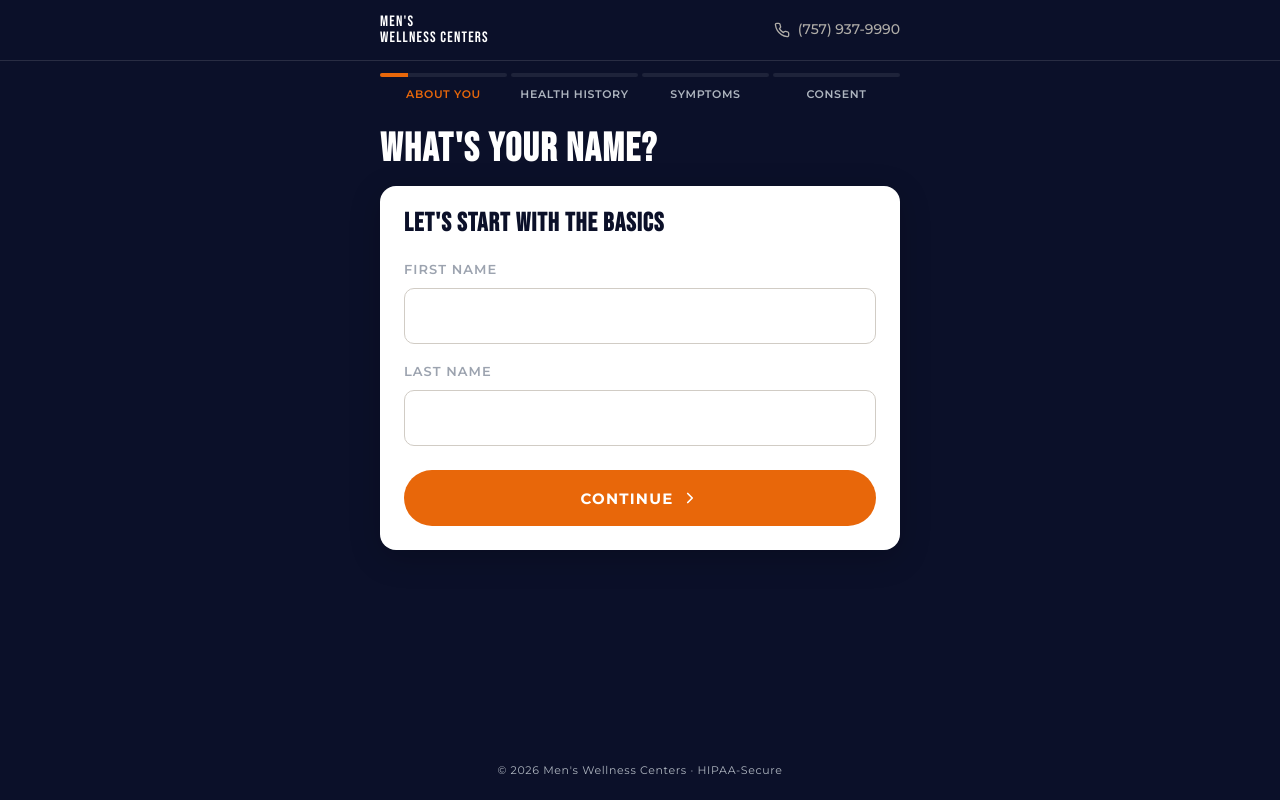
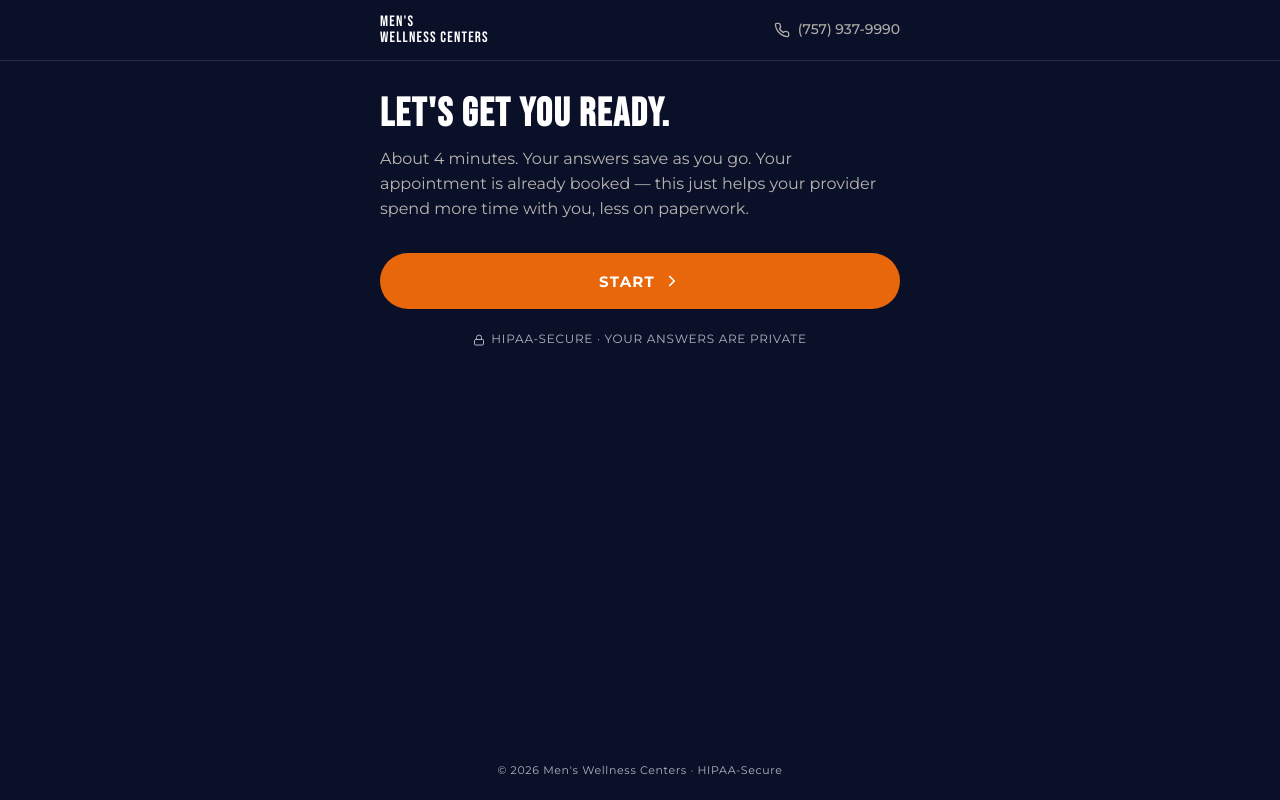
Before and after one commit to erobrien/mwcv3, a React (Vite) app: page /intake in a window 1280 px wide. Built offline with nearby package versions, Linux system fonts and the light colour scheme.

Commit message:
Changes
Co-authored-by: erobrien <15294529+erobrien@users.noreply.github.com>

```diff
--- a/src/intake/IntakeFlow.tsx
+++ b/src/intake/IntakeFlow.tsx
@@ -9,8 +9,10 @@ import {
 } from "@/store/intakeStore";
 import { TOTAL_STEPS, phaseForStep, type StepProps } from "@/types/intake";
 
-// Lazy-load each step so the entry chunk stays small
+// Lazy-load each step so the entry chunk stays small.
+// Step "0" is the welcome/intro screen — not counted in TOTAL_STEPS.
 const stepModules: Record<number, () => Promise<{ default: React.FC<StepProps> }>> = {
+  0: () => import("./steps/StepIntro"),
   1: () => import("./steps/Step01"),
   2: () => import("./steps/Step02"),
   3: () => import("./steps/Step03"),
@@ -29,17 +31,21 @@ const stepModules: Record<number, () => Promise<{ default: React.FC<StepProps> }
   16: () => import("./steps/Step16"),
   17: () => import("./steps/Step17"),
   18: () => import("./steps/Step18"),
-  19: () => import("./steps/Step19"),
-  20: () => import("./steps/Step20"),
 };
 
-const StepLoader = ({ step }: { step: number }) => {
+const StepLoader = ({
+  step,
+  onNext,
+  onBack,
+}: {
+  step: number;
+  onNext: () => void;
+  onBack: () => void;
+}) => {
   const Comp = useMemo(() => lazy(stepModules[step]), [step]);
-  const next = useIntakeStore((s) => s.nextStep);
-  const prev = useIntakeStore((s) => s.prevStep);
   return (
     <Suspense fallback={<div style={{ minHeight: 240 }} />}>
-      <Comp onNext={next} onBack={prev} />
+      <Comp onNext={onNext} onBack={onBack} />
     </Suspense>
   );
 };
@@ -50,8 +56,13 @@ const IntakeFlow = () => {
   const loadFromUrlParams = useIntakeStore((s) => s.loadFromUrlParams);
   const resetForm = useIntakeStore((s) => s.resetForm);
   const setStep = useIntakeStore((s) => s.setStep);
+  const nextStep = useIntakeStore((s) => s.nextStep);
   const prevStep = useIntakeStore((s) => s.prevStep);
   const reduceMotion = useReducedMotion();
+
+  // Local intro flag — independent of currentStep so the welcome screen can
+  // be shown before step 1 without breaking persistence/resume.
+  const [showIntro, setShowIntro] = useState(true);
 
   const directionRef = useRef<1 | -1>(1);
   const lastStepRef = useRef(currentStep);
@@ -65,28 +76,29 @@ const IntakeFlow = () => {
     if (!hasHydrated || urlLoadedRef.current) return;
     urlLoadedRef.current = true;
 
-    const beforeName = useIntakeStore.getState().about_you.full_legal_name;
+    const beforeFirst = useIntakeStore.getState().about_you.first_name;
     loadFromUrlParams();
 
     const after = useIntakeStore.getState();
     const hasUrl = typeof window !== "undefined" && window.location.search.length > 0;
 
-    if (
-      after.currentStep === 1 &&
-      hasResumableData(after) &&
-      !hasUrl &&
-      beforeName
-    ) {
-      setShowResume(true);
+    // If we have prior data, skip the intro screen and offer Resume.
+    if (hasResumableData(after) && !hasUrl) {
+      setShowIntro(false);
+      if (after.currentStep === 1 && beforeFirst) {
+        setShowResume(true);
+      }
+    } else if (hasUrl) {
+      // GHL deep-link with prefilled identity: skip intro
+      setShowIntro(false);
     }
     setResumeChecked(true);
   }, [hasHydrated, loadFromUrlParams]);
 
-  // Safari bfcache: re-hydrate from localStorage if the page was restored
+  // Safari bfcache rehydrate
   useEffect(() => {
     const onPageShow = (e: PageTransitionEvent) => {
       if (e.persisted) {
-        // Re-read persisted state and force a re-render via Zustand
         try {
           useIntakeStore.persist.rehydrate();
         } catch {
@@ -118,16 +130,36 @@ const IntakeFlow = () => {
     };
   }, []);
 
-  // Track direction for transitions + scroll to top + analytics
+  // Track direction + scroll + analytics
   useEffect(() => {
     directionRef.current = currentStep >= lastStepRef.current ? 1 : -1;
     lastStepRef.current = currentStep;
     if (typeof window !== "undefined") window.scrollTo(0, 0);
-    void import("@/lib/intakeAnalytics").then((m) => m.trackStepView(currentStep));
-  }, [currentStep]);
+    if (!showIntro) {
+      void import("@/lib/intakeAnalytics").then((m) => m.trackStepView(currentStep));
+    }
+  }, [currentStep, showIntro]);
 
-  const phaseIndex = phaseForStep(currentStep);
-  const showBack = currentStep > 1 && currentStep !== 20;
+  const effectiveStep = showIntro ? 0 : currentStep;
+  const phaseIndex = showIntro ? 0 : phaseForStep(currentStep);
+  const showBack = !showIntro && currentStep > 1;
+
+  const handleNext = () => {
+    if (showIntro) {
+      setShowIntro(false);
+      return;
+    }
+    nextStep();
+  };
+
+  const handleBack = () => {
+    if (showIntro) return;
+    if (currentStep === 1) {
+      setShowIntro(true);
+      return;
+    }
+    prevStep();
+  };
 
   const dir = directionRef.current;
   const variants = reduceMotion
@@ -150,6 +182,7 @@ const IntakeFlow = () => {
 
   const handleStartOver = () => {
     resetForm();
+    setShowIntro(true);
     setShowResume(false);
   };
 
@@ -162,27 +195,32 @@ const IntakeFlow = () => {
   }
 
   return (
-    <AppShell currentStep={currentStep} totalSteps={TOTAL_STEPS} phaseIndex={phaseIndex}>
+    <AppShell
+      currentStep={effectiveStep}
+      totalSteps={TOTAL_STEPS}
+      phaseIndex={phaseIndex}
+      showProgress={!showIntro}
+    >
       {showBack && (
         <div className="mb-1">
-          <BackButton onClick={prevStep} />
+          <BackButton onClick={handleBack} />
         </div>
       )}
 
-      {showResume && currentStep === 1 && (
+      {showResume && currentStep === 1 && !showIntro && (
         <ResumeToast onResume={handleResume} onStartOver={handleStartOver} />
       )}
 
       <AnimatePresence mode="wait" initial={false}>
         <motion.div
-          key={currentStep}
+          key={showIntro ? "intro" : `step-${currentStep}`}
           variants={variants}
           initial="initial"
           animate="animate"
           exit="exit"
           transition={{ duration: reduceMotion ? 0.1 : 0.25, ease: "easeOut" }}
         >
-          <StepLoader step={currentStep} />
+          <StepLoader step={effectiveStep} onNext={handleNext} onBack={handleBack} />
         </motion.div>
       </AnimatePresence>
     </AppShell>
--- a/src/intake/components/ProgressBar.tsx
+++ b/src/intake/components/ProgressBar.tsx
@@ -1,17 +1,15 @@
 interface ProgressBarProps {
   currentStep: number;
   totalSteps: number;
-  /** 0 = none, 1 = About You, 2 = Health History, 3 = Symptoms, 4 = Consent */
+  /** 0 = none, 1 About You, 2 Your Visit, 3 Health History, 4 Symptoms, 5 Sign & Submit */
   phaseIndex: number;
 }
 
-const PHASES = ["ABOUT YOU", "HEALTH HISTORY", "SYMPTOMS", "CONSENT"];
+const PHASES = ["ABOUT YOU", "YOUR VISIT", "HISTORY", "SYMPTOMS", "SIGN"];
 
 const ProgressBar = ({ currentStep, totalSteps, phaseIndex }: ProgressBarProps) => {
-  // Each segment fills proportionally. Overall progress = currentStep / totalSteps.
-  // We distribute that across 4 segments.
   const overall = totalSteps > 0 ? Math.min(1, Math.max(0, currentStep / totalSteps)) : 0;
-  const segments = 4;
+  const segments = PHASES.length;
 
   const fills = Array.from({ length: segments }, (_, i) => {
     const segStart = i / segments;
@@ -22,10 +20,7 @@ const ProgressBar = ({ currentStep, totalSteps, phaseIndex }: ProgressBarProps)
   });
 
   return (
-    <div
-      className="mx-auto w-full"
-      style={{ maxWidth: 560, padding: "12px 20px 8px" }}
-    >
+    <div className="mx-auto w-full" style={{ maxWidth: 560, padding: "12px 20px 8px" }}>
       <div className="flex" style={{ gap: 4 }}>
         {fills.map((fill, i) => (
           <div
@@ -51,7 +46,7 @@ const ProgressBar = ({ currentStep, totalSteps, phaseIndex }: ProgressBarProps)
 
       <div
         className="mt-2 grid"
-        style={{ gridTemplateColumns: "repeat(4, 1fr)", gap: 4 }}
+        style={{ gridTemplateColumns: `repeat(${segments}, 1fr)`, gap: 4 }}
       >
         {PHASES.map((label, i) => {
           const active = i + 1 === phaseIndex;
@@ -61,7 +56,7 @@ const ProgressBar = ({ currentStep, totalSteps, phaseIndex }: ProgressBarProps)
               className="text-center"
               style={{
                 fontFamily: "'Montserrat', sans-serif",
-                fontSize: 11,
+                fontSize: 10,
                 fontWeight: 600,
                 letterSpacing: "0.06em",
                 textTransform: "uppercase",
--- a/src/pages/IntakeThanksPage.tsx
+++ b/src/pages/IntakeThanksPage.tsx
@@ -36,7 +36,7 @@ const IntakeThanksPage = () => {
   const heading = firstName ? `You're all set, ${firstName}` : "You're all set";
 
   return (
-    <AppShell currentStep={20} totalSteps={20} phaseIndex={4}>
+    <AppShell currentStep={18} totalSteps={18} phaseIndex={5}>
       <div
         className="mx-auto text-center"
         style={{ maxWidth: 560, paddingTop: 24, paddingBottom: 32 }}
```
